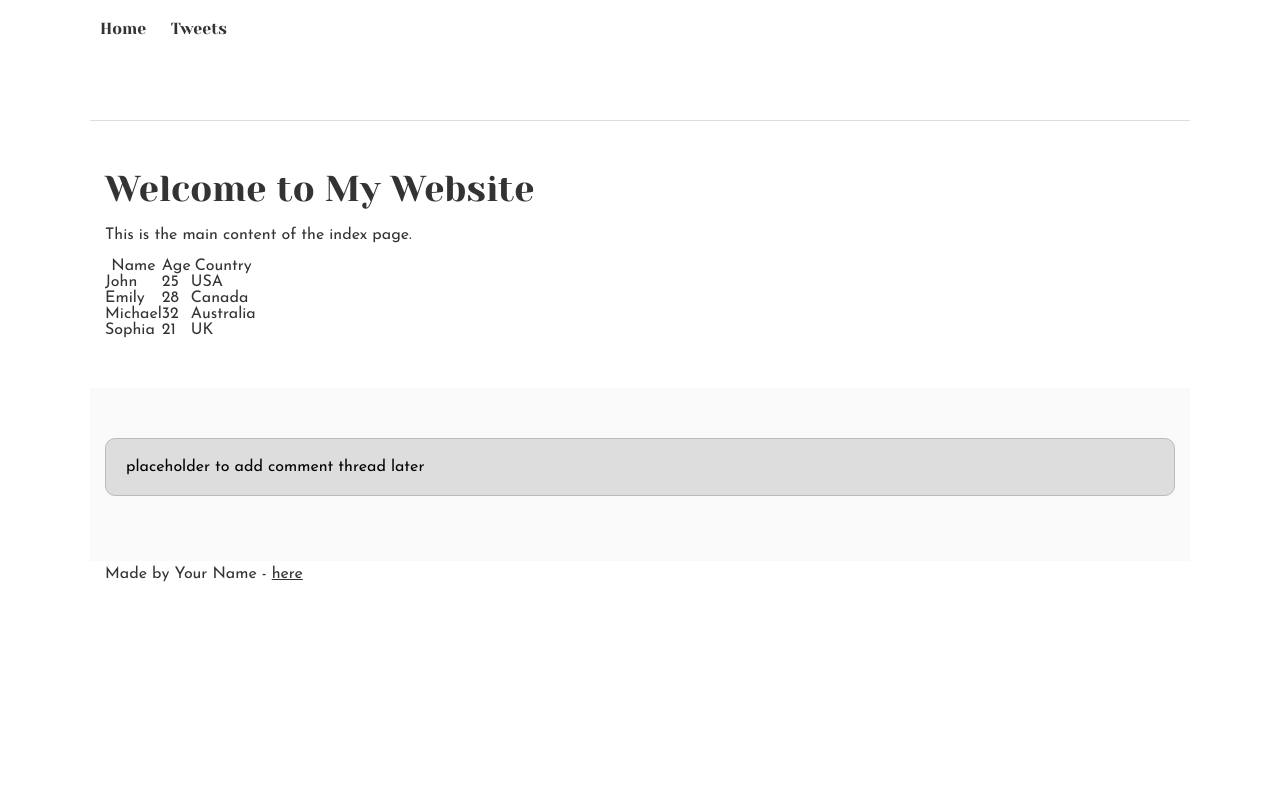
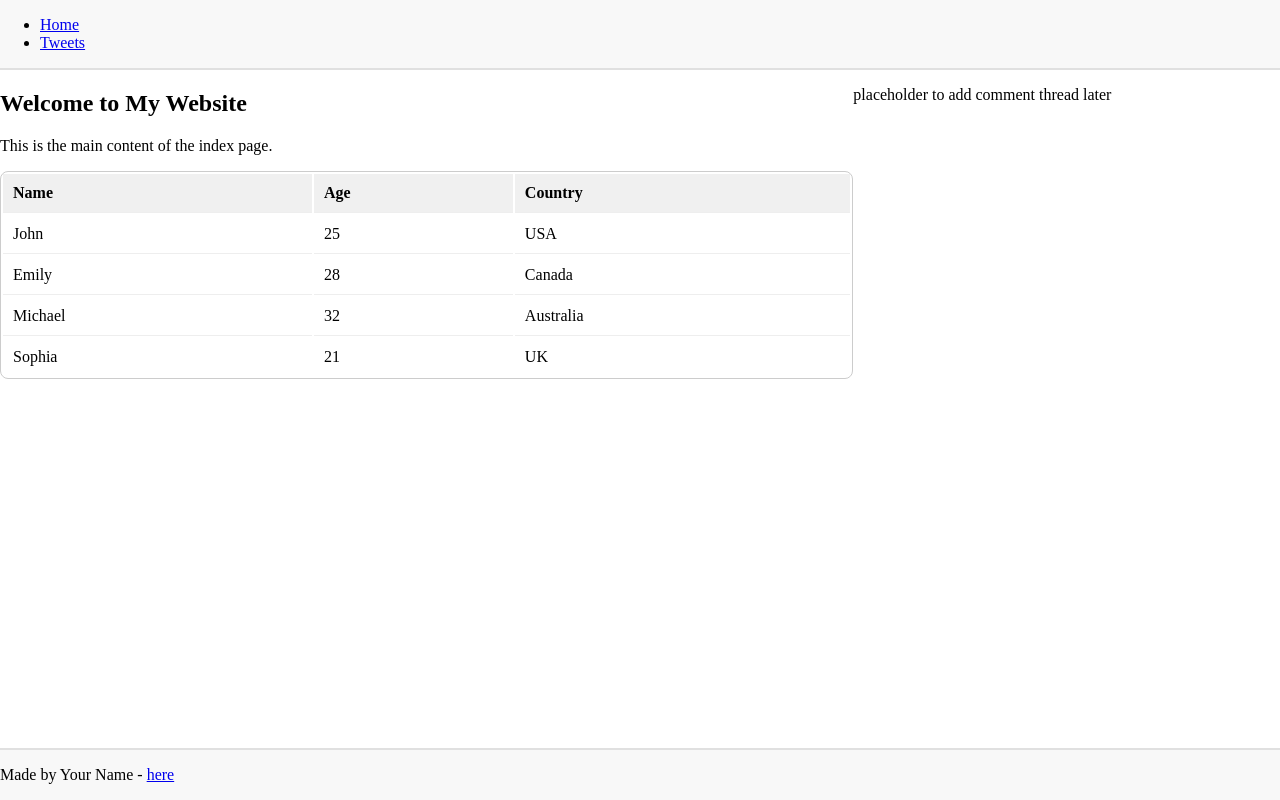
Before and after one commit to Rubansi/alx_html_css, a plain HTML site: page css_basic/index.html in a window 1280 px wide. Drawn offline with Linux system fonts and the light colour scheme.

Commit message:
task submission

```diff
--- a/css_basic/index.html
+++ b/css_basic/index.html
@@ -7,7 +7,7 @@
   <link href="base.css" rel="stylesheet">
   <link href="styles.css" rel="stylesheet">
 </head>
-<body>
+<body class="works_on_smartphone">
   <header>
     <ul>
       <li><a href="index.html">Home</a></li>
@@ -19,7 +19,6 @@
     <article>
       <h1>Welcome to My Website</h1>
       <p>This is the main content of the index page.</p>
-
 
       <!-- Container for the learners table -->
       <div class="learners-table">
@@ -55,8 +54,6 @@
           </tbody>
         </table>
       </div>
-
-
     </article>
 
     <aside>
--- a/css_basic/styles.css
+++ b/css_basic/styles.css
@@ -1,200 +1,72 @@
-/* Importing webfonts */
-/* (If you're learning CSS, you should disregard that) */
-
-@import url(https://fonts.googleapis.com/css?family=Yeseva+One);
-@import url(https://fonts.googleapis.com/css?family=Josefin+Sans:400,700,700italic,400italic);
-
-
-/* CSS reset rules */
-
-html, body {
-	height: 100%;
-	min-height: 100%;
-}
-html, body, div, span, applet, object, iframe,
-h1, h2, h3, h4, h5, h6, p, blockquote, pre,
-a, abbr, acronym, address, big, cite, code,
-del, dfn, img, ins, kbd, q, s, samp,
-small, strike, sub, sup, tt, var,
-b, u, i, center,
-dl, dt, dd,
-fieldset, form, label, legend,
-table, caption, tbody, tfoot, thead, tr, th, td,
-article, aside, canvas, details, embed,
-figure, figcaption, footer, header, hgroup,
-menu, nav, output, ruby, section, summary,
-time, mark, audio, video {
-	margin: 0;
-	padding: 0;
-	border: 0;
-	font-size: 100%;
-	font: inherit;
-	vertical-align: baseline;
-}
-/* HTML5 display-role reset for older browsers */
-article, aside, details, figcaption, figure,
-footer, header, hgroup, menu, nav, section {
-	display: block;
-}
+/* Task 1: Positioning with Flexbox */
 body {
-	line-height: 1;
-}
-blockquote, q {
-	quotes: none;
-}
-blockquote:before, blockquote:after,
-q:before, q:after {
-	content: '';
-	content: none;
-}
-table {
-	border-collapse: collapse;
-	border-spacing: 0;
+  display: flex;
+  flex-direction: column;
+  height: 100vh;
+  margin: 0;
 }
 
-
-/* Fonts and colors */
-
-body {
-	font-family: 'Josefin Sans', serif;
-	color: rgba(0, 0, 0, 0.8);
-}
-h1, h2, h3, h4, h5, h6, header {
-	font-family: 'Yeseva One', sans-serif;
-}
-article {
-}
-header {
-	border-bottom: 1px solid rgb(221,221,221);
-	transition: border-bottom-color 1s ease;
-}
-header a {
-	color: rgba(0, 0, 0, 0.8);
-}
-aside {
-	background: #FAFAFA;
-}
-aside p {
-	border: 1px solid #bbb;
-	background: #ddd;
-	color: black;
-}
-footer a {
-	color: rgba(0, 0, 0, 0.8);
-}
-a {
-	color: #F80002;
+/* Task 1: Main container as flex row */
+main {
+  display: flex;
+  flex-direction: row;
+  flex: auto;
+  width: auto;
+  height: auto;
 }
 
-
-/* Positioning and margins */
-
-@media (min-width: 1100px) {
-	body {
-		width: 1100px;
-		margin: 0 auto;
-	}
+/* Task 1: Article takes 2/3 width, scrollable */
+article {
+  flex: 2;
+  overflow-y: auto;
 }
 
-article {
-	padding: 50px 15px;
-}
-article > *:first-child {
-	margin-top: 0;
-}
+/* Task 1: Aside takes 1/3 width, scrollable */
 aside {
-	padding: 50px 15px;
-}
-header .right {
-	float: right;
-	margin: 0 10px 15px;
+  flex: 1;
+  overflow-y: auto;
 }
 
-
-/* Header */
-header {
-	padding: 20px 0;
-	height: 80px;
-}
-header ul {
-	list-style: none;
-	margin: 0;
-	padding: 0;
-}
-header li {
-	display: inline;
-	vertical-align:middle;
-}
-header li:first-child {
-	margin: 0;
-}
-header li a {
-	margin: 0 10px;
-}
-header li.logo {
-	font-size: 36px;
-}
-header a {
-	text-decoration: none;
+/* Task 2: Responsive design for smartphone */
+@media (max-width: 800px) {
+  body.works_on_smartphone {
+    display: block;
+  }
+  body.works_on_smartphone main {
+    display: block;
+  }
 }
 
-
-/* Aside */
-
-aside p {
-	border-radius: 10px;
-	padding: 20px 20px;
+/* Task 3: Example custom styling (optional, add your own below) */
+header {
+  background: #f8f8f8;
+  border-bottom: 2px solid #e0e0e0;
 }
 
-
-/* Footer */
-
 footer {
-	padding: 5px 15px;
-	height: 80px;
+  background: #f8f8f8;
+  border-top: 2px solid #e0e0e0;
 }
 
-
-/* Text styles and margins */
-
-p {
-	margin-bottom: 15px;
-}
-h1 {
-	font-size: 36px;
-	margin: 40px 0 20px;
-}
-h2 {
-	font-size: 32px;
-	margin: 30px 0 15px;
-}
-h3 {
-	font-size: 28px;
-	margin: 25px 0 10px;
-}
-h4 {
-	font-size: 20px;
-	font-weight: bold;
-	margin: 20px 0 10px;
-}
-h5 {
-	font-size: 18px;
-	font-weight: bold;
-	margin: 15px 0 10px;
-}
-h6 {
-	font-weight: bold;
-	margin: 5px 0;
+.learners-table table {
+  width: 100%;
+  border: 1px solid #ccc;
+  border-radius: 8px;
+  overflow: hidden;
 }
 
-@media (max-width: 800px) {
-  body.works_on_smartphone {
-  	display: block;
-  }
-  body.works_on_smartphone main {
-  	display: block;
-  }
-  header .right {
-  	float: none;
-  }
+.learners-table th,
+.learners-table td {
+  padding: 10px;
+  border-bottom: 1px solid #eee;
+  text-align: left;
 }
+
+.learners-table th {
+  background: #f0f0f0;
+  font-weight: bold;
+}
+
+.learners-table tr:last-child td {
+  border-bottom: none;
+}
```
Also changed, not shown: 1 other file. Lines whose indentation alone changed are shown as unchanged.
